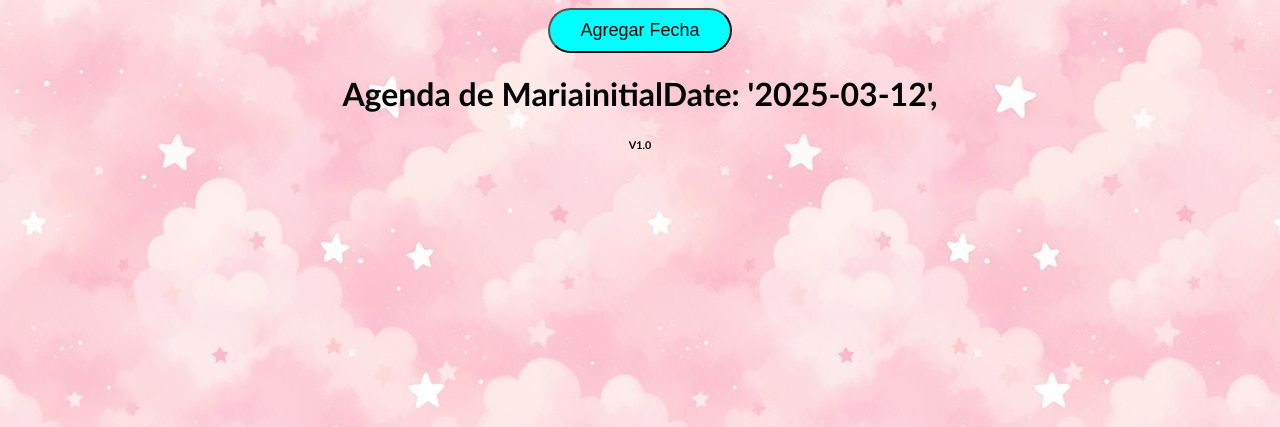
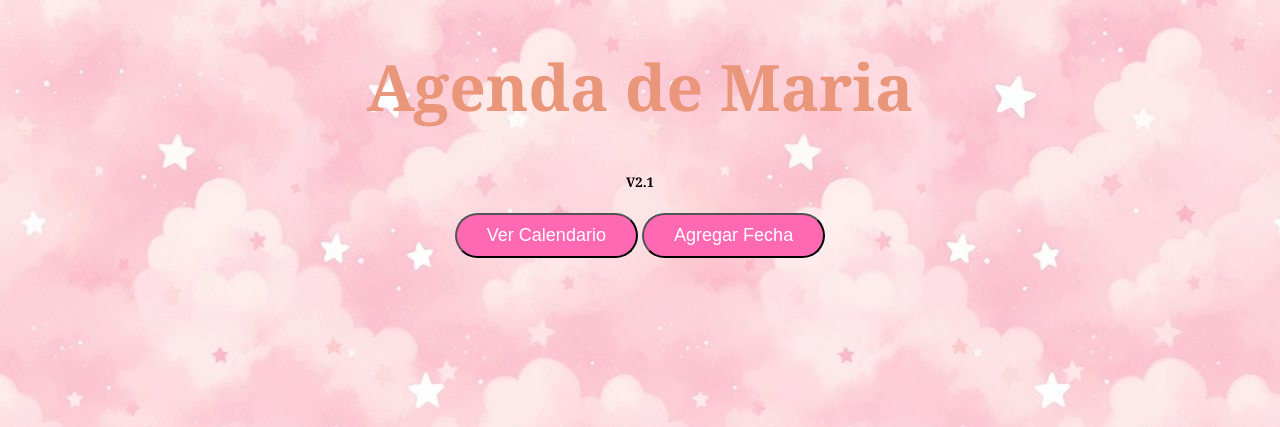
Before and after one commit to factor-rgb/Experimental, a Django app: page / in a window 1280 px wide. Shown: the top 427 px of the page. Run offline with Django 5.2, Linux system fonts and the light colour scheme.

Commit message:
style: improve css

```diff
--- a/src/core/forms.py
+++ b/src/core/forms.py
@@ -7,4 +7,6 @@ class AgendaForm(forms.ModelForm):
     class Meta:
         model = Agenda
         fields = "__all__"
-        widgets = {'fecha': forms.DateInput(attrs={"type": "date"})}
+        widgets = {'fecha_inicio': forms.DateInput(attrs={"type": "date"}),
+                   'fecha_final': forms.DateInput(attrs={"type": "date"}),
+                   }
--- a/src/core/models.py
+++ b/src/core/models.py
@@ -2,4 +2,5 @@ from django.db import models
 
 class Agenda(models.Model):
     descripcion = models.CharField(max_length=255)
-    fecha = models.DateField()
+    fecha_inicio = models.DateField()
+    fecha_final = models.DateField(null=True, blank=True)
--- a/src/core/static/style.css
+++ b/src/core/static/style.css
@@ -1,5 +1,5 @@
 body {
-    font-family: 'Gill Sans', 'Gill Sans MT', Calibri, 'Trebuchet MS', sans-serif;
+    font-family: Georgia, 'Times New Roman', Times, serif, 'Gill Sans MT', Calibri, 'Trebuchet MS', sans-serif;
     text-align: center;
     background-image: url(fondo.jpg);
 }
@@ -10,19 +10,20 @@ button {
     cursor: pointer;
     padding: 10px 30px;
     border-radius: 28px;
-    background-color: aqua;
-    color: black;
+    background-color: hotpink;
+    color: white;
 }
 
 button:hover {
-    background-color: darkblue;
+    background-color: mediumpurple;
     color: white;
 }
 
 header {
     background-size: cover;
-    color: gold;
-    padding: 2rem 1rem;
+    color: darksalmon;
+    border-style: inset;
+    border: 0.5rem;
 }
 
 header h1 {
@@ -73,9 +74,3 @@ table th, td {
 table td {
     font-size: 1.5rem;
 }
-
-#datos {
-    float: left;
-    margin-top: 47px;
-    list-style: none;
-}
--- a/src/core/templates/core/index.html
+++ b/src/core/templates/core/index.html
@@ -11,8 +11,9 @@
     <script src="{% static 'index.global.js' %}"></script>
 </head>
 <body>
-    <a href="{% url 'core:mes' %}"><button>Agregar Fecha</button></a>
-    <h1>Agenda de MariainitialDate: '2025-03-12',</h1>
-    <h6>V1.0</h6>
+    <header><h1>Agenda de Maria</h1></header>
+    <h5>V2.1</h5>
+    <a href="{% url 'core:mes' %}"><button>Ver Calendario</button></a>
+    <a href="{% url 'core:agregarfecha' %}"><button>Agregar Fecha</button></a>
 </body>
 </html>
```
Also changed, not shown: src/core/templates/core/month-view.html (+3 -5 lines), src/core/migrations/0002_rename_fecha_agenda_fecha_inicio_agenda_fecha_final.py (added).
